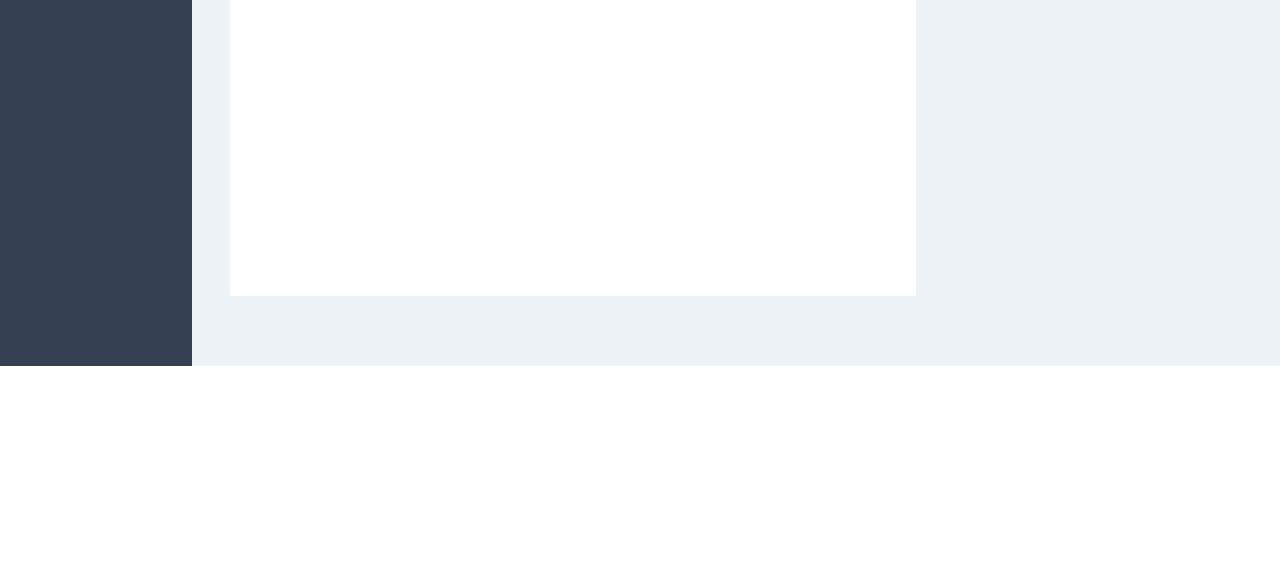
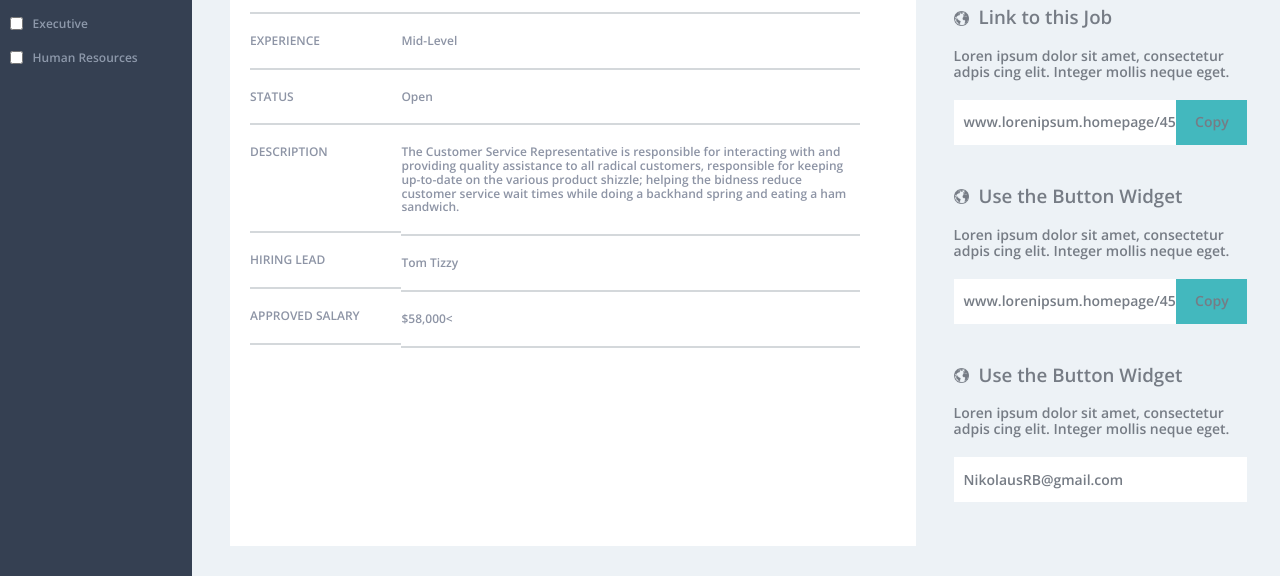
Before and after one commit to NikBorn/NB-static-comp-challenge-3, a plain HTML site: page index.html in a window 1280 px wide. Shown: the part 752-1328 px from the top of the page. Before the commit the page ends 1118 px from the top, so only its background shows below. Drawn offline with nearby package versions, Linux system fonts and the light colour scheme.

Commit message:
finish all desktop layout

```diff
--- a/index.html
+++ b/index.html
@@ -30,7 +30,7 @@
             </div>
             <p>JOBS</p>
           </div>
-          <div class="resumes-cntr aside-cntr">
+          <div class="res-cntr aside-cntr">
             <div class="resumes-icon aside-icon">
             </div>
             <p>RESUMES</p>
@@ -82,12 +82,21 @@
             <p>Categories</P>
           </div>
           <div class="admin-cntr aside-cntr">
-
               <input type="checkbox" class="admin-cb">
-
             <label>Administrative</label>
           </div>
-        </div>
+          <div class="design-cntr aside-cntr">
+              <input type="checkbox" class="design-cb">
+              <label>Design</label>
+          </div>
+          <div class="executive-cntr aside-cntr">
+              <input type="checkbox" class="executive-cb">
+              <label>Executive</label>
+          </div>
+          <div class="hr-cntr aside-cntr">
+              <input type="checkbox" class="hr-cb">
+              <label>Human Resources</label>
+          </div>
 
       </div>
 
@@ -186,7 +195,6 @@
       </section>
       <section class="line-div">
       </section>
-
       <section class="main-section">
         <article class="job-descript">
           <div class="job-listing">
@@ -197,9 +205,31 @@
                 <p>EDIT</p>
               </div>
             </div>
+            <div class="job-listing-body">
+              <div class="job-body-title">
+                <h4 class="main-title">POSITION TITLE</h4>
+                <h4 class="main-title">LOCATION</h4>
+                <h4 class="main-title">EMPLOYMENT-TYPE</h4>
+                <h4 class="main-title">EXPERIENCE</h4>
+                <h4 class="main-title">STATUS</h4>
+                <h4 class="main-title description">DESCRIPTION</h4>
+                <h4 class="main-title">HIRING LEAD</h4>
+                <h4 class="main-title">APPROVED SALARY</h4>
+              </div>
+              <div class="job-body-result">
+                <p>Customer Service Representative</p>
+                <p>San Francisco, CA</p>
+                <p>Full-time</p>
+                <p>Mid-Level</p>
+                <p>Open</p>
+                <p>The Customer Service Representative is responsible for interacting with and providing quality assistance to all radical customers, responsible for keeping up-to-date on the various product shizzle; helping the bidness reduce customer service wait times while doing a backhand spring and eating a ham sandwich.</p>
+                <p>Tom Tizzy</p>
+                <p>$58,000<
+              </div>
+            </div>
           </div>
         </article>
-        <article class"link-section">
+        <article class="link-area">
 
           <div class="facebook-btn link-btn">
             <img class="facebook-icon link-icon" src="images/facebook-32.png">
@@ -222,6 +252,51 @@
             </div>
           </div>
 
+          <div class="job-post-cntr">
+            <div class="job-post-header">
+              <img src="images/globe-2-48.png">
+              <h3>Link to this Job</h3>
+            </div>
+            <p>Loren ipsum dolor sit amet, consectetur adpis cing elit.  Integer mollis neque eget.</p>
+            <div class="link-text-area">
+              <div class="link-text-copy">
+                <p>www.lorenipsum.homepage/45w34/.com/
+              </div>
+              <div class="link-area-btn">
+                <p>Copy</p>
+              </div>
+            </div>
+          </div>
+
+          <div class="button-widget-cntr">
+            <div class="button-widget-header">
+              <img src="images/globe-2-48.png">
+              <h3>Use the Button Widget</h3>
+            </div>
+            <p>Loren ipsum dolor sit amet, consectetur adpis cing elit.  Integer mollis neque eget.</p>
+            <div class="button-widget-area">
+              <div class="button-widget-copy">
+                <p>www.lorenipsum.homepage/45w34/.com/
+              </div>
+              <div class="button-widget-btn">
+                <p>Copy</p>
+              </div>
+            </div>
+          </div>
+
+          <div class="resumes-cntr">
+            <div class="resumes-header">
+              <img src="images/globe-2-48.png">
+              <h3>Use the Button Widget</h3>
+            </div>
+            <p>Loren ipsum dolor sit amet, consectetur adpis cing elit.  Integer mollis neque eget.</p>
+            <div class="resumes-area">
+              <div class="resumes-copy">
+                <p>NikolausRB@gmail.com</p>
+              </div>
+            </div>
+          </div>
+
         </article>
       </section>
     </div>
--- a/styles.css
+++ b/styles.css
@@ -12,13 +12,12 @@ body {
 }
 
 aside {
-  height: auto;
-  width: 15%;
   background-color: #354052;
   color: #8D98AA;
-  padding-top: 20px;
   display: flex;
   flex-direction: column;
+  padding-top: 20px;
+  width: 15%;
 }
 
 aside p {
@@ -78,6 +77,10 @@ aside p {
 .main-main-aside {
   color: #546174;
   padding-top: 20px;
+}
+
+label {
+  font-size: 12px;
 }
 
 .social-cntr,
@@ -140,6 +143,7 @@ header,
 
 .search-input {
   border: none;
+  width: 100%;
 }
 
 .profile-menu,
@@ -163,7 +167,7 @@ header,
 }
 
 input {
-  width: 100%;
+  margin-right: 10px;
 }
 
 .header-nav {
@@ -275,12 +279,10 @@ h5 {
 .graphs {
   display: flex;
   background-color: #EDF2F6;
-  height: 220px;
 }
 
 .circle-graphs {
   width: 60%;
-  height: 220px;
   display: flex;
   justify-content: space-between;
   padding: 0 20px;
@@ -317,14 +319,14 @@ h5 {
 }
 
 .graph-number {
-  font-size: 20px;
+  font-size: 26px;
   font-weight: 700;
 }
 
 .bar-graph {
   width: 40%;
-  background-color: magenta;
-  height: 190px;
+  background-image: url("images/graph.png");
+  background-size: cover;
 }
 
 .totals-container {
@@ -370,7 +372,6 @@ h5 {
 
 .main-section {
   background-color: #EDF2F6;
-  height: 610px;
   padding-top: 40px;
   display: flex;
   flex-direction: row;
@@ -378,7 +379,6 @@ h5 {
 
 .job-descript {
   width: 70%;
-  height: 500px;
   background-color: #EDF2F6;
   display: flex;
   justify-content: center;
@@ -387,8 +387,9 @@ h5 {
 
 .job-listing {
   width: 90%;
-  height: 500px;
+  height: 750px;
   background-color: #FFFFFF;
+  margin-bottom: 30px;
 }
 
 .job-listing-header {
@@ -401,9 +402,45 @@ h5 {
   padding-left: 20px;
 }
 
+.job-listing-body {
+  display: flex;
+}
+
 .job-listing-header p {
   margin-right: 10px;
 }
+
+.job-body-title {
+  width: 25%;
+}
+
+.job-body-result {
+  width: 75%;
+  padding-right: 5px;
+}
+
+.job-body-result p {
+  color: #8D94A5;
+  border-bottom: 2px solid #D4D8DB;
+  padding-bottom: 20px;
+  padding-top: 20px;
+  font-size: 12px;
+  width: 90%;
+}
+
+.main-title {
+  color: #8D94A5;
+  border-bottom: 2px solid #D4D8DB;
+  font-size: 12px;
+  padding-bottom: 20px;
+  padding-top: 20px;
+  margin-left: 20px;
+}
+
+.description {
+  padding-bottom: 72px;
+}
+
 
 .edit-job-btn {
   width: 64px;
@@ -425,14 +462,13 @@ h5 {
   margin-left: 2px;
 }
 
-.link-section {
-  min-width: 100%;
-  height: 500px;
-  background-color: orange;
+.link-area {
+  width: 30%;
+  background-color: #EDF2F6;
 }
 
 .link-btn {
-  width: 100%;
+  width: 90%;
   height: 50px;
   display: flex;
   justify-content: center;
@@ -466,3 +502,66 @@ h5 {
 .linkedin-btn {
   background-color: #017EBD;
 }
+
+.resumes-cntr,
+.button-widget-cntr,
+.job-post-cntr {
+  width: 90%;
+  color: #767C85;
+  margin-bottom: 20px;
+  padding-bottom: 20px;
+}
+
+.resumes-header,
+.button-widget-header,
+.job-post-header {
+  display: flex;
+  align-items: center;
+  margin-bottom: 20px;
+}
+
+.resumes-header img,
+.button-widget-header img,
+.job-post-header img {
+  width: 15px;
+  height: 15px;
+  margin-right: 10px;
+  margin-top: 2px;
+}
+
+.resumes-cntr p,
+.button-widget-cntr p,
+.job-post-cntr p {
+  font-size: 14px;
+}
+
+.resumes-area,
+.button-widget-area,
+.link-text-area {
+  height: 45px;
+  width: 100%;
+  background-color: #FFFFFF;
+  margin-top: 20px;
+  overflow: hidden;
+  white-space: nowrap;
+  text-overflow: ellipsis;
+  display: flex;
+  align-items: center;
+  padding-left: 10px;
+}
+
+.resumes-copy,
+.button-widget-copy,
+.link-text-copy {
+  width: 75%;
+}
+
+.button-widget-btn,
+.link-area-btn {
+  width: 25%;
+  height: 100%;
+  display: flex;
+  justify-content: center;
+  align-items: center;
+  background-color: #43B8BE;
+}
```
Also changed, not shown: images/Shawn_Tok.jpg (added), images/globe-2-48.png (added), images/graph.png (added), 1 other file.
